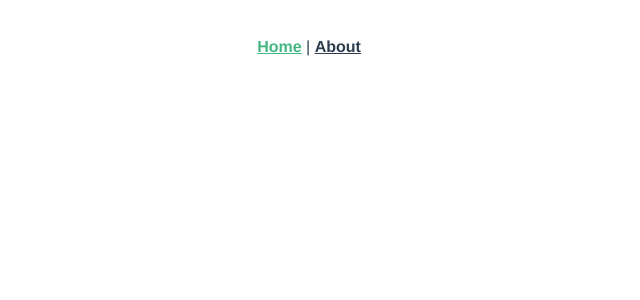
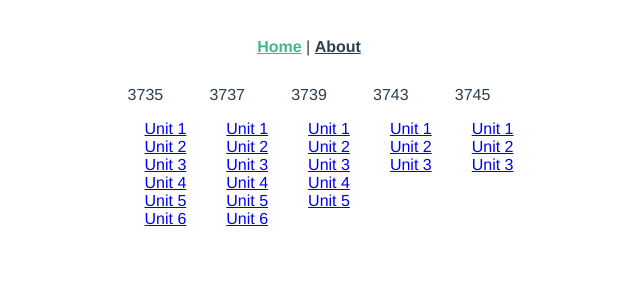
Before and after one commit to frig-neutron/entretien-inspection, a Vue app in the folder inspection-frontend/: page / in a window 1280 px wide. Shown: the top 300 px of the page, without its empty margins (331-971 px from the left). Built offline with nearby package versions, Linux system fonts and the light colour scheme.

Commit message:
list buildings/unit

```diff
--- a/inspection-frontend/src/router/index.js
+++ b/inspection-frontend/src/router/index.js
@@ -1,4 +1,4 @@
-import {createRouter, createWebHashHistory, createWebHistory} from 'vue-router'
+import {createRouter, createWebHistory} from 'vue-router'
 import Home from '../views/Home.vue'
 import About from '../views/About.vue'
 import Unit from '../views/Unit.vue'
--- a/inspection-frontend/src/views/Home.vue
+++ b/inspection-frontend/src/views/Home.vue
@@ -1,5 +1,16 @@
 <template>
   <div class="home">
+    <div v-for="building in buildings" class="building">
+      <div>{{building.number}}</div>
+      <ol>
+        <li v-for="unit in building.units">
+          <router-link :to="{
+            name: 'Unit',
+            params: { building: building.number, unit: unit.number }
+          }">Unit {{unit.number}}</router-link>
+        </li>
+      </ol>
+    </div>
   </div>
 </template>
 
@@ -8,6 +19,119 @@
 export default {
   name: 'Home',
   components: {
-  }
+  },
+  data() {
+    return {
+      buildings: [
+        {
+          number: 3735,
+          units: [
+            {
+              number: 1
+            },
+            {
+              number: 2
+            },
+            {
+              number: 3
+            },
+            {
+              number: 4
+            },
+            {
+              number: 5
+            },
+            {
+              number: 6
+            }
+          ]
+        },
+        {
+          number: 3737,
+          units: [
+            {
+              number: 1
+            },
+            {
+              number: 2
+            },
+            {
+              number: 3
+            },
+            {
+              number: 4
+            },
+            {
+              number: 5
+            },
+            {
+              number: 6
+            }
+          ]
+        },
+        {
+          number: 3739,
+          units: [
+            {
+              number: 1
+            },
+            {
+              number: 2
+            },
+            {
+              number: 3
+            },
+            {
+              number: 4
+            },
+            {
+              number: 5
+            },
+          ]
+        },
+        {
+          number: 3743,
+          units: [
+            {
+              number: 1
+            },
+            {
+              number: 2
+            },
+            {
+              number: 3
+            },
+          ]
+        },
+        {
+          number: 3745,
+          units: [
+            {
+              number: 1
+            },
+            {
+              number: 2
+            },
+            {
+              number: 3
+            },
+          ]
+        },
+      ]
+    }
+  },
 }
 </script>
+
+<style scoped>
+  ol > li {
+    list-style: none;
+  }
+  .home {
+    position: relative;
+  }
+  .building {
+    display: inline-block;
+    vertical-align: top;
+  }
+</style>
```
